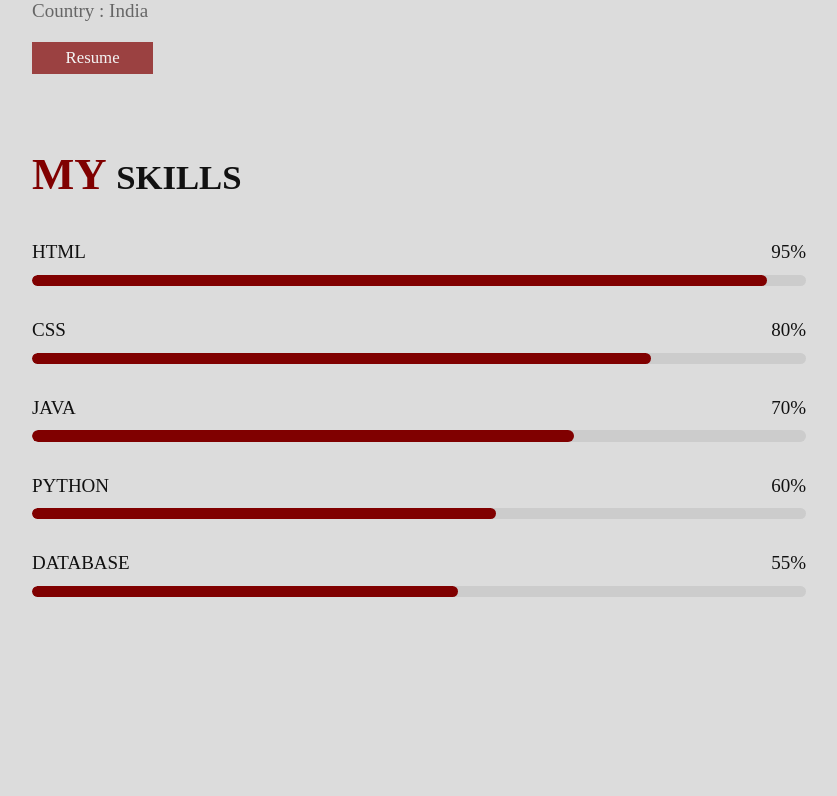
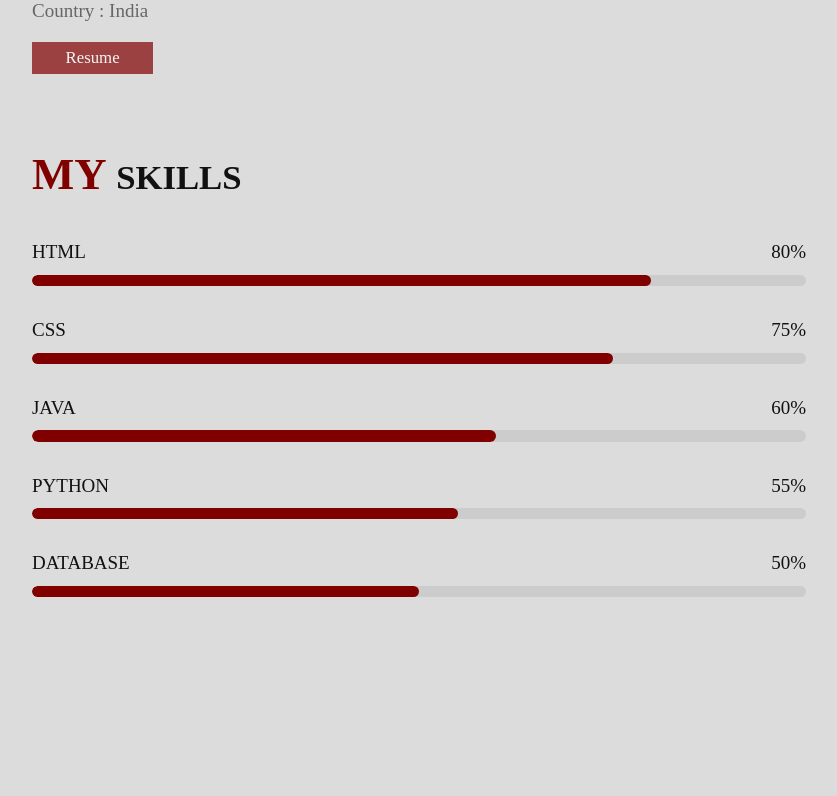
Before and after one commit to dolon-roy/dolon-roy.github.io, a PHP site: page / in a window 1280 px wide. Shown: the part 2531-3327 px from the top of the page, without its empty margins (389-1226 px from the left). Run offline with PHP 8.4, Linux system fonts and the light colour scheme.

Commit message:
#3 25feb22

```diff
--- a/index.html
+++ b/index.html
@@ -83,23 +83,23 @@
 
         <div class="percentage">
             <div class="progress">
-                <h3> HTML <span> 95% </span> </h3>
+                <h3> HTML <span> 80% </span> </h3>
                 <div class="bar"> <span></span> </div>
             </div>
             <div class="progress">
-                <h3> CSS <span> 80% </span> </h3>
+                <h3> CSS <span> 75% </span> </h3>
                 <div class="bar"> <span></span> </div>
             </div>
             <div class="progress">
-                <h3> JAVA <span> 70% </span> </h3>
+                <h3> JAVA <span> 60% </span> </h3>
                 <div class="bar"> <span></span> </div>
             </div>
             <div class="progress">
-                <h3> PYTHON <span> 60% </span> </h3>
+                <h3> PYTHON <span> 55% </span> </h3>
                 <div class="bar"> <span></span> </div>
             </div>
             <div class="progress">
-                <h3> DATABASE <span> 55% </span> </h3>
+                <h3> DATABASE <span> 50% </span> </h3>
                 <div class="bar"> <span></span> </div>
             </div>
         </div>
--- a/style.css
+++ b/style.css
@@ -243,23 +243,23 @@ header .follow a:hover{
 }
 
 .skill .row-2 .percentage .progress:nth-child(1) .bar span{
-    width:95%;
+    width:80%;
 }
 
 .skill .row-2 .percentage .progress:nth-child(2) .bar span{
-    width:80%;
+    width:75%;
 }
 
 .skill .row-2 .percentage .progress:nth-child(3) .bar span{
-    width:70%;
+    width:60%;
 }
 
 .skill .row-2 .percentage .progress:nth-child(4) .bar span{
-    width:60%;
+    width:55%;
 }
 
 .skill .row-2 .percentage .progress:nth-child(5) .bar span{
-    width:55%;
+    width:50%;
 }
 
 .project h2 {
```
